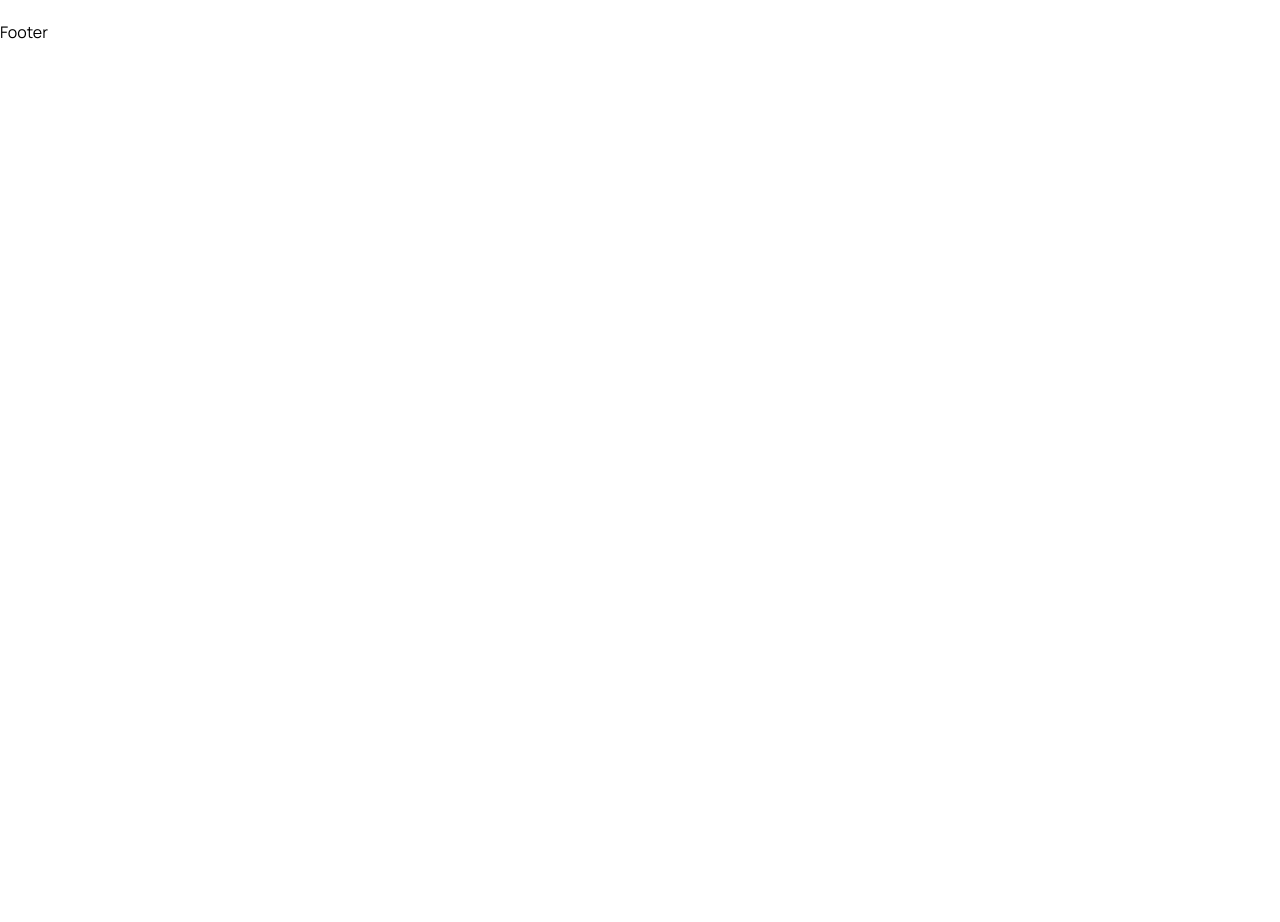
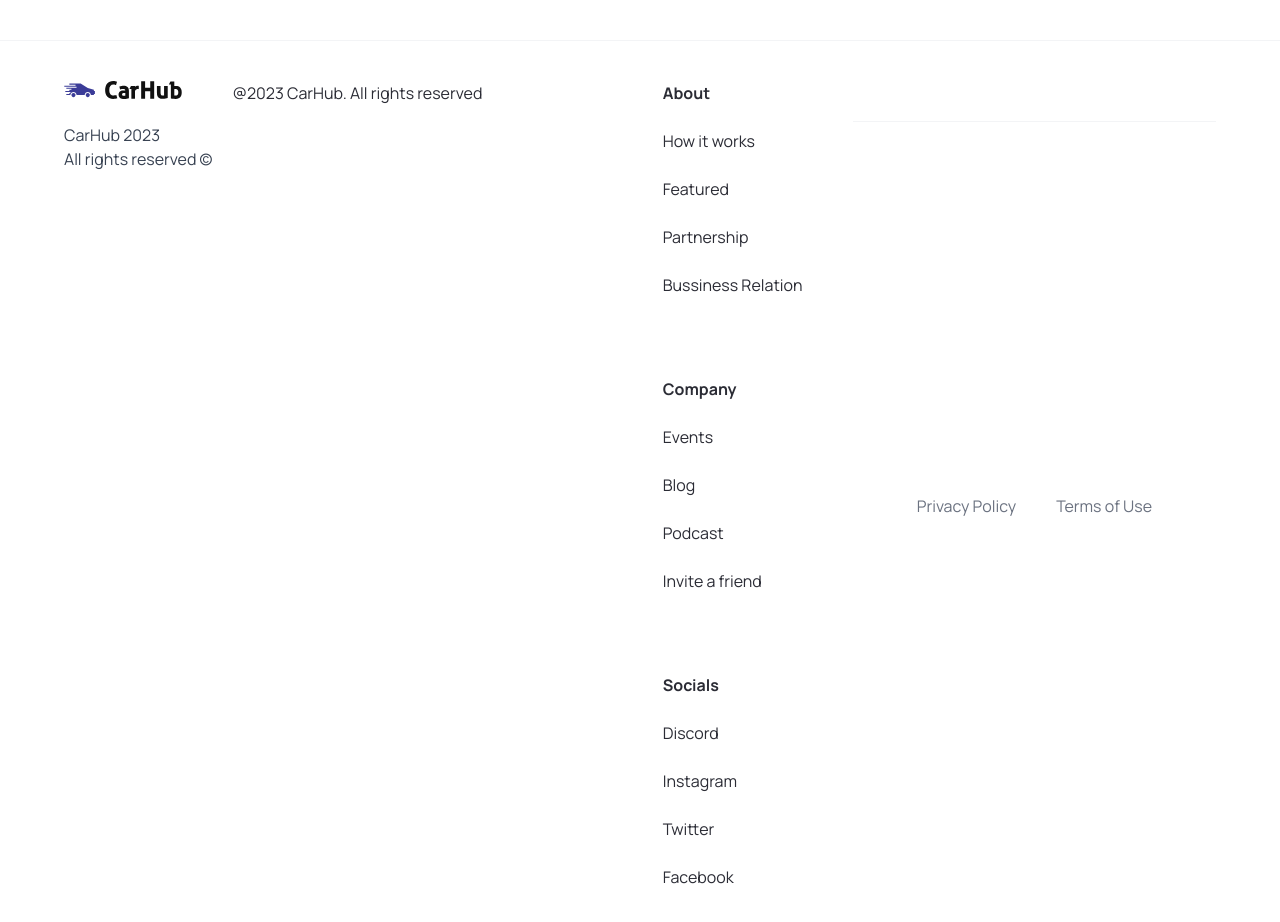
Before and after one commit to rosmildoLopes/car-app, a Next.js app: page / in a window 1280 px wide. Shown: the part 780-1702 px from the top of the page. Before the commit the page ends 824 px from the top, so only its background shows below. Built offline with nearby package versions, Linux system fonts and the light colour scheme.

Commit message:
Footer section finished

```diff
--- a/components/Footer.tsx
+++ b/components/Footer.tsx
@@ -1,8 +1,53 @@
-import React from 'react'
+import Image from 'next/image'
+import Link from 'next/link'
+
+import { footerLinks } from '@/constants'
 
 const Footer = () => {
   return (
-    <div>Footer</div>
+    <footer className='flex flex-col text-black-100 mt-5 border-t border-gray-100'>
+      <div className='flex max-md:flex-col flex-wrap justify-between gap-5 sm:px-16 px-6 py-10'>
+        <div className='flex flex-col justify-start items-start gap-6'>
+          <Image src='/logo.svg' alt='logo'
+          width={118} height={18} className='object-contain' />
+          <p className='text-base text-gray-700'>
+            CarHub 2023 <br />
+            All rights reserved &copy;
+          </p>
+        </div>
+        <p>@2023 CarHub. All rights reserved</p>
+        <div className='footer__links'>
+          {footerLinks.map((link) => (
+            <div key={link.title} className='footer__link'>
+              <h3 className='font-bold'>
+                {link.title}
+              </h3>
+              {link.links.map((item) => (
+                <Link
+                key={item.title}
+                href={item.url}
+                className='text.gray-500'
+                >
+                  {item.title}
+                </Link>
+              ))}
+            </div>
+          ))}
+        </div>
+        <div className='flex justify-between px-6 sm:px-16 items-center flex-wrap mt-10 border-t border-gray-100 py-10'>
+          <div className='footer__copyrights-link'>
+            <Link href='/'
+            className='text-gray-500'>
+                Privacy Policy
+            </Link>
+            <Link href='/'
+            className='text-gray-500'>
+                Terms of Use
+            </Link>
+          </div>
+        </div>
+      </div>
+    </footer>
   )
 }
 
--- /dev/null
+++ b/constants/index.ts
@@ -0,0 +1,101 @@
+export const manufacturers = [
+  "Acura",
+  "Alfa Romeo",
+  "Aston Martin",
+  "Audi",
+  "Bentley",
+  "BMW",
+  "Buick",
+  "Cadillac",
+  "Chevrolet",
+  "Chrysler",
+  "Citroen",
+  "Dodge",
+  "Ferrari",
+  "Fiat",
+  "Ford",
+  "GMC",
+  "Honda",
+  "Hyundai",
+  "Infiniti",
+  "Jaguar",
+  "Jeep",
+  "Kia",
+  "Lamborghini",
+  "Land Rover",
+  "Lexus",
+  "Lincoln",
+  "Maserati",
+  "Mazda",
+  "McLaren",
+  "Mercedes-Benz",
+  "MINI",
+  "Mitsubishi",
+  "Nissan",
+  "Porsche",
+  "Ram",
+  "Rolls-Royce",
+  "Subaru",
+  "Tesla",
+  "Toyota",
+  "Volkswagen",
+  "Volvo",
+];
+
+export const yearsOfProduction = [
+  { title: "Year", value: "" },
+  { title: "2015", value: "2015" },
+  { title: "2016", value: "2016" },
+  { title: "2017", value: "2017" },
+  { title: "2018", value: "2018" },
+  { title: "2019", value: "2019" },
+  { title: "2020", value: "2020" },
+  { title: "2021", value: "2021" },
+  { title: "2022", value: "2022" },
+  { title: "2023", value: "2023" },
+];
+
+export const fuels = [
+  {
+    title: "Fuel",
+    value: "",
+  },
+  {
+    title: "Gas",
+    value: "Gas",
+  },
+  {
+    title: "Electricity",
+    value: "Electricity",
+  },
+];
+
+export const footerLinks = [
+  {
+    title: "About",
+    links: [
+      { title: "How it works", url: "/" },
+      { title: "Featured", url: "/" },
+      { title: "Partnership", url: "/" },
+      { title: "Bussiness Relation", url: "/" },
+    ],
+  },
+  {
+    title: "Company",
+    links: [
+      { title: "Events", url: "/" },
+      { title: "Blog", url: "/" },
+      { title: "Podcast", url: "/" },
+      { title: "Invite a friend", url: "/" },
+    ],
+  },
+  {
+    title: "Socials",
+    links: [
+      { title: "Discord", url: "/" },
+      { title: "Instagram", url: "/" },
+      { title: "Twitter", url: "/" },
+      { title: "Facebook", url: "/" },
+    ],
+  },
+];
```
